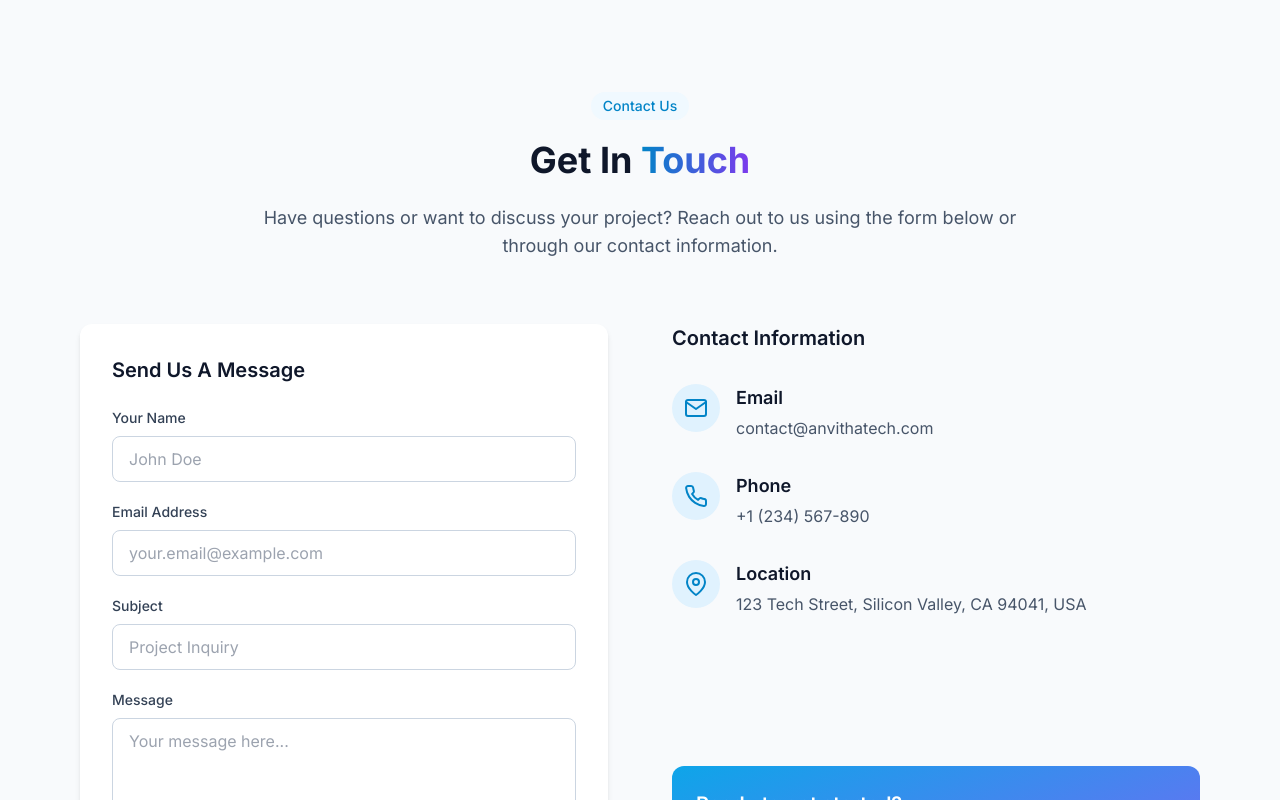
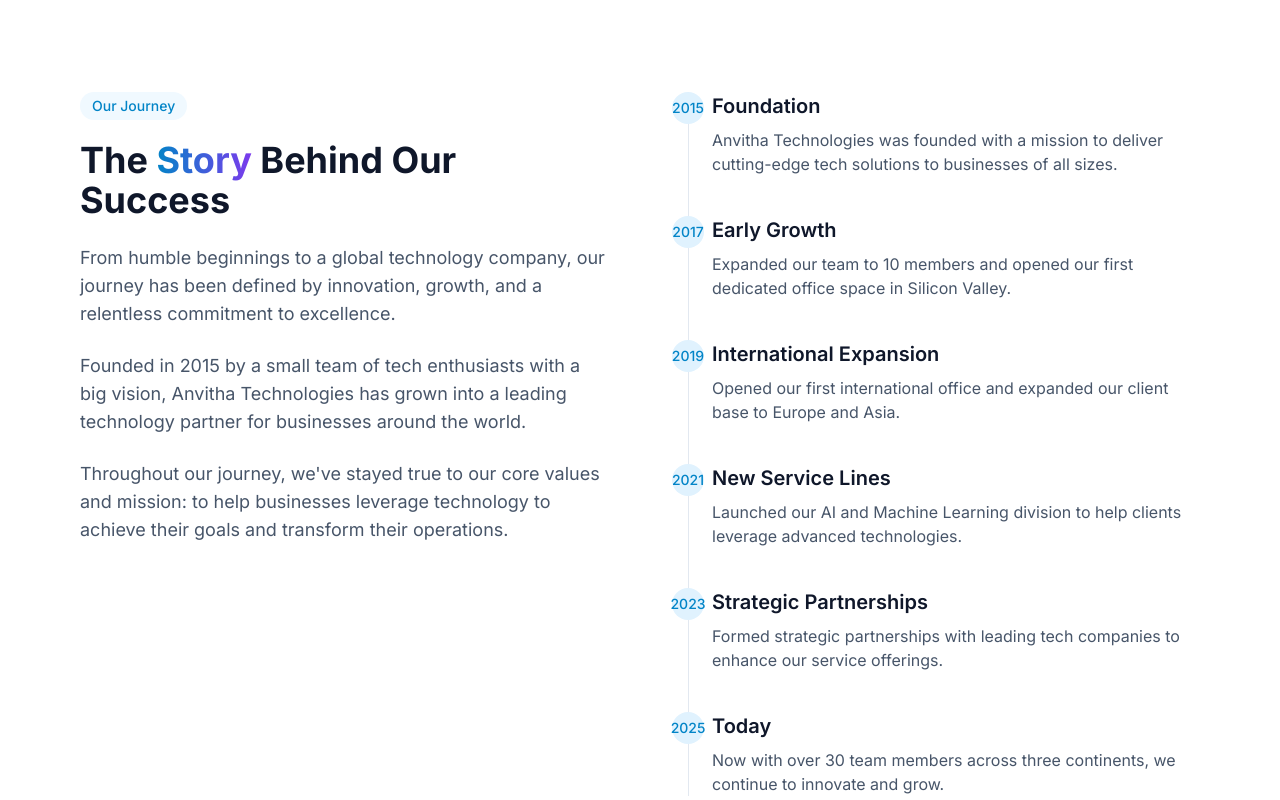
Before and after one commit to shitaanshus27/anvitha-tech-new, a Next.js app: page /about in a window 1280 px wide. Shown: the part 580-1380 px from the top of the page. Built offline with nearby package versions, Linux system fonts and the light colour scheme.

Commit message:
Add our-story component for about page

```diff
--- /dev/null
+++ b/components/pages/about/our-story.tsx
@@ -0,0 +1,121 @@
+"use client";
+
+import { useRef } from "react";
+import { motion, useInView } from "framer-motion";
+import { cn } from "@/lib/utils";
+
+interface Milestone {
+  year: string;
+  title: string;
+  description: string;
+}
+
+const milestones: Milestone[] = [
+  {
+    year: "2015",
+    title: "Foundation",
+    description: "Anvitha Technologies was founded with a mission to deliver cutting-edge tech solutions to businesses of all sizes."
+  },
+  {
+    year: "2017",
+    title: "Early Growth",
+    description: "Expanded our team to 10 members and opened our first dedicated office space in Silicon Valley."
+  },
+  {
+    year: "2019",
+    title: "International Expansion",
+    description: "Opened our first international office and expanded our client base to Europe and Asia."
+  },
+  {
+    year: "2021",
+    title: "New Service Lines",
+    description: "Launched our AI and Machine Learning division to help clients leverage advanced technologies."
+  },
+  {
+    year: "2023",
+    title: "Strategic Partnerships",
+    description: "Formed strategic partnerships with leading tech companies to enhance our service offerings."
+  },
+  {
+    year: "2025",
+    title: "Today",
+    description: "Now with over 30 team members across three continents, we continue to innovate and grow."
+  },
+];
+
+export default function OurStory() {
+  const ref = useRef<HTMLElement>(null);
+  const isInView = useInView(ref, { once: false, amount: 0.1 });
+
+  return (
+    <section
+      ref={ref}
+      className={cn(
+        "py-16 md:py-24 bg-white dark:bg-slate-900",
+        "transition-opacity duration-1000",
+        isInView ? "opacity-100" : "opacity-0"
+      )}
+    >
+      <div className="container">
+        <div className="grid grid-cols-1 lg:grid-cols-2 gap-12 lg:gap-16">
+          <motion.div
+            initial={{ opacity: 0, x: -50 }}
+            animate={isInView ? { opacity: 1, x: 0 } : { opacity: 0, x: -50 }}
+            transition={{ duration: 0.5, delay: 0.2 }}
+          >
+            <span className="inline-block px-3 py-1 mb-5 text-sm font-medium rounded-full bg-primary-50 dark:bg-primary-900/30 text-primary-600 dark:text-primary-400">
+              Our Journey
+            </span>
+
+            <h2 className="heading-2 mb-6">
+              The <span className="gradient-text">Story</span> Behind Our Success
+            </h2>
+
+            <p className="text-lg text-slate-600 dark:text-slate-400 mb-6">
+              From humble beginnings to a global technology company, our journey has been defined by innovation, growth, and a relentless commitment to excellence.
+            </p>
+
+            <p className="text-lg text-slate-600 dark:text-slate-400 mb-6">
+              Founded in 2015 by a small team of tech enthusiasts with a big vision, Anvitha Technologies has grown into a leading technology partner for businesses around the world.
+            </p>
+
+            <p className="text-lg text-slate-600 dark:text-slate-400">
+              Throughout our journey, we've stayed true to our core values and mission: to help businesses leverage technology to achieve their goals and transform their operations.
+            </p>
+          </motion.div>
+
+          <motion.div
+            initial={{ opacity: 0, x: 50 }}
+            animate={isInView ? { opacity: 1, x: 0 } : { opacity: 0, x: 50 }}
+            transition={{ duration: 0.5, delay: 0.3 }}
+            className="relative"
+          >
+            <div className="absolute top-0 bottom-0 left-4 w-px bg-slate-200 dark:bg-slate-700"></div>
+
+            <div className="space-y-10">
+              {milestones.map((milestone, index) => (
+                <motion.div
+                  key={milestone.year}
+                  initial={{ opacity: 0, y: 20 }}
+                  animate={isInView ? { opacity: 1, y: 0 } : { opacity: 0, y: 20 }}
+                  transition={{ duration: 0.5, delay: 0.4 + index * 0.1 }}
+                  className="relative pl-10"
+                >
+                  <div className="absolute left-0 top-0 w-8 h-8 rounded-full bg-primary-100 dark:bg-primary-900/30 text-primary-600 dark:text-primary-400 flex items-center justify-center font-medium text-sm">
+                    {milestone.year}
+                  </div>
+                  <h3 className="text-xl font-semibold text-slate-900 dark:text-white mb-2">
+                    {milestone.title}
+                  </h3>
+                  <p className="text-slate-600 dark:text-slate-400">
+                    {milestone.description}
+                  </p>
+                </motion.div>
+              ))}
+            </div>
+          </motion.div>
+        </div>
+      </div>
+    </section>
+  );
+}
```
